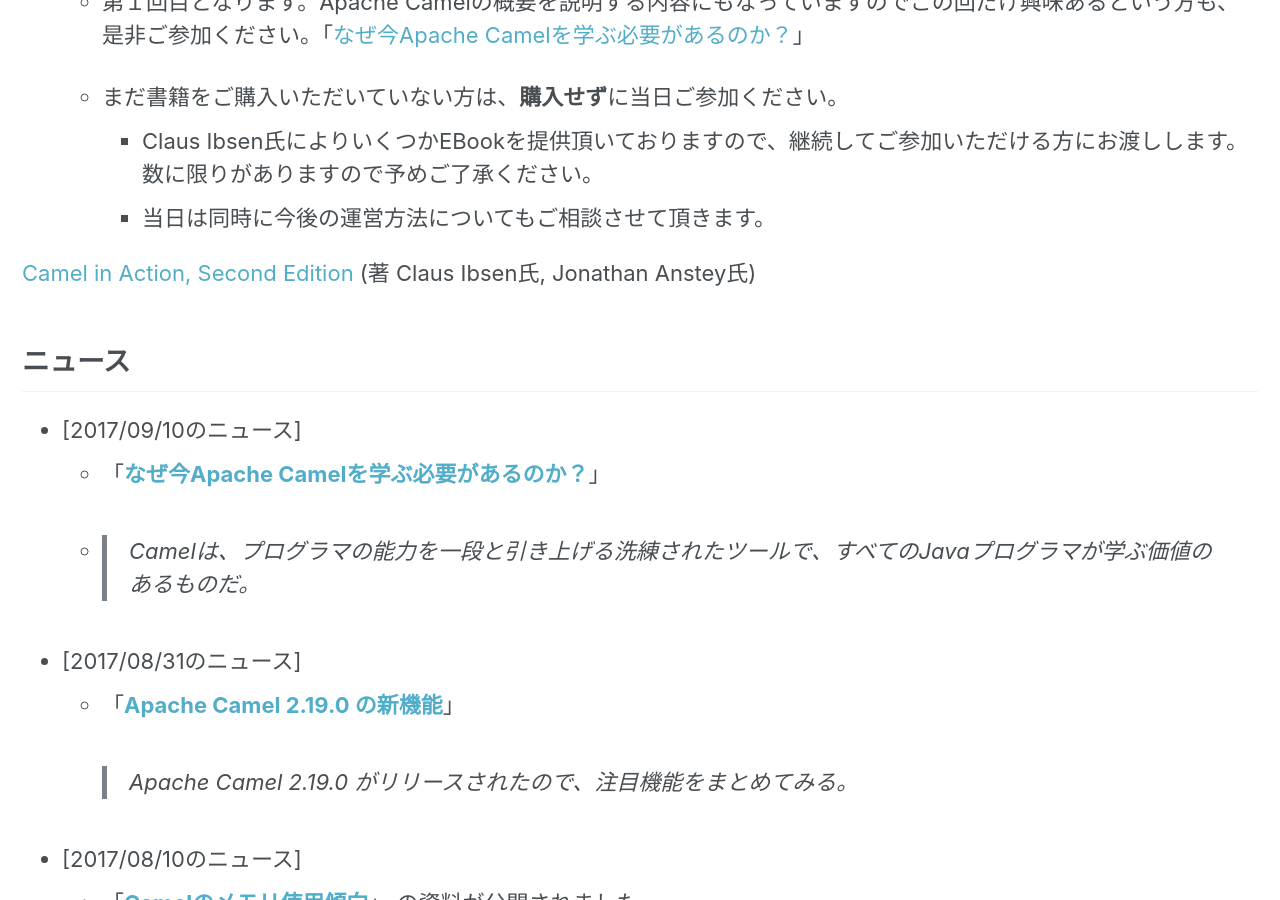
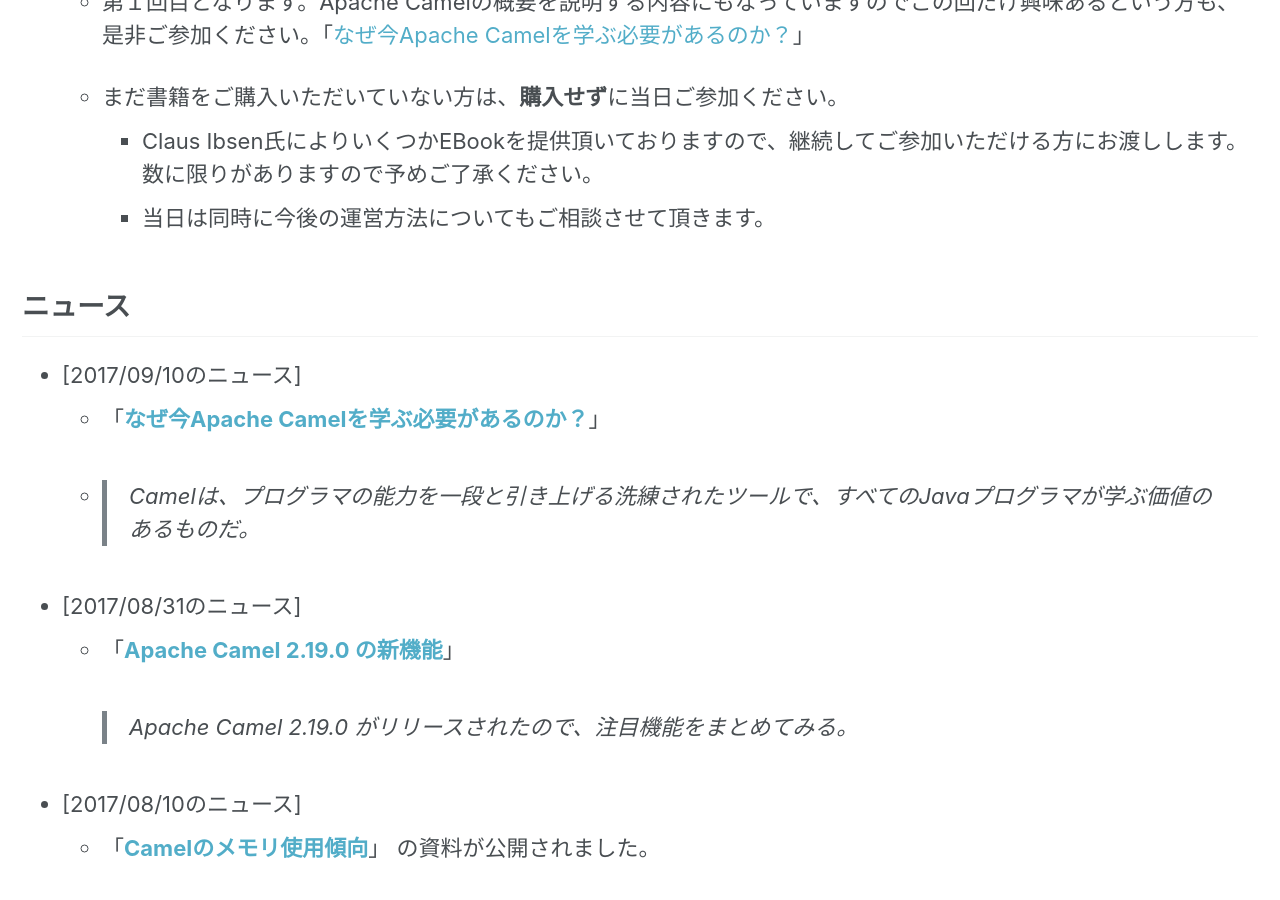
Before and after one commit to jcug-oss/jcug-oss.github.io, a Jekyll site: the page built from index.md, in a window 1280 px wide and 900 px high, scrolled down 1661 px. Built offline with Jekyll 4.4.1, drawn with Linux system fonts in a browser that asks for light colours.

Commit message:
Remove Unappriciate link

```diff
--- a/index.md
+++ b/index.md
@@ -54,8 +54,6 @@ intro:
     * Claus Ibsen氏によりいくつかEBookを提供頂いておりますので、継続してご参加いただける方にお渡しします。数に限りがありますので予めご了承ください。
     * 当日は同時に今後の運営方法についてもご相談させて頂きます。
 
-[Camel in Action, Second Edition](https://www.manning.com/books/camel-in-action-second-edition) (著 Claus Ibsen氏, Jonathan Anstey氏)
-
 ## <a name="news"></a>ニュース
 * [2017/09/10のニュース]
   * 「**[なぜ今Apache Camelを学ぶ必要があるのか？](http://jcug-oss.github.io/article/why-do-we-have-to-learn-camel-q)**」
```
